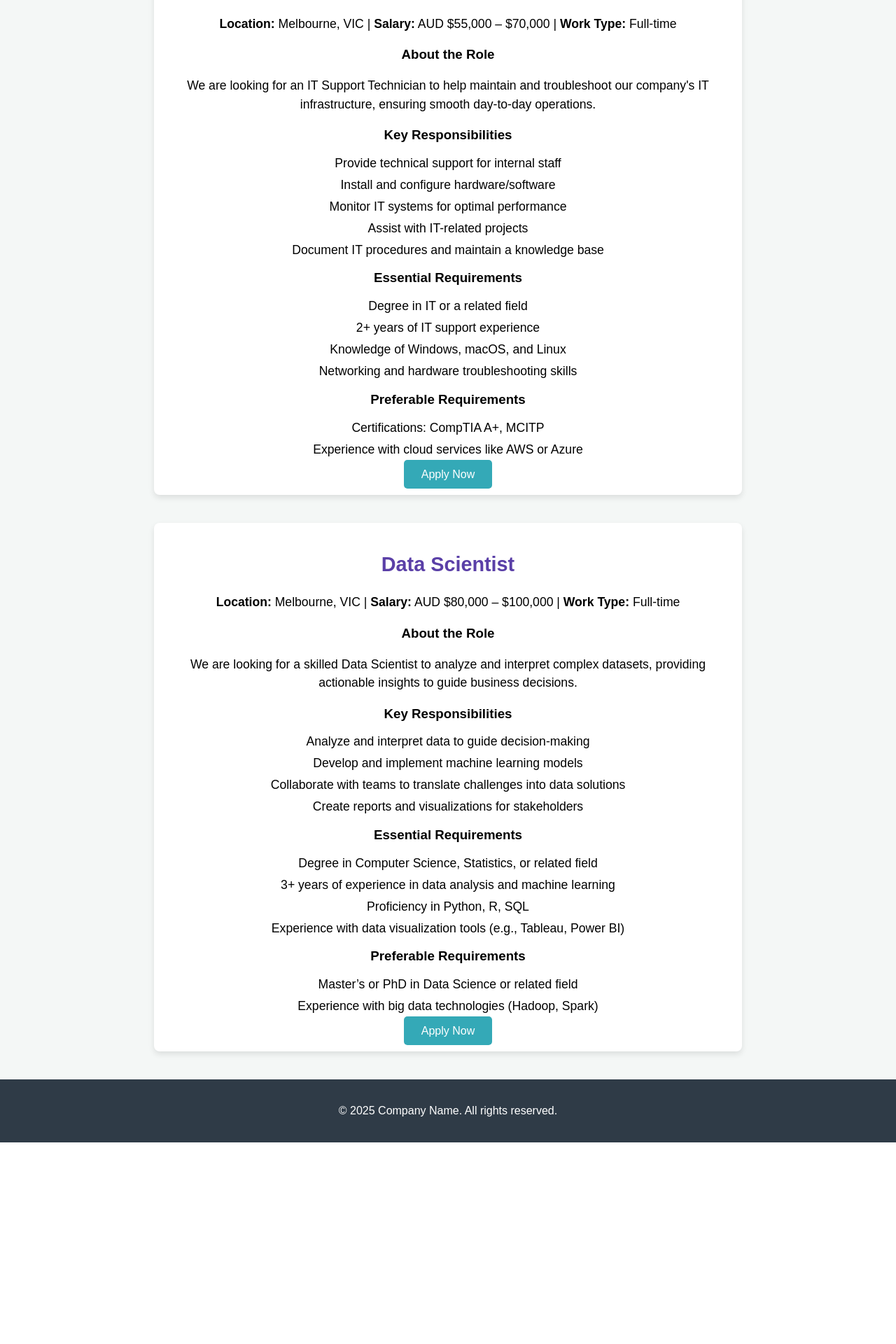
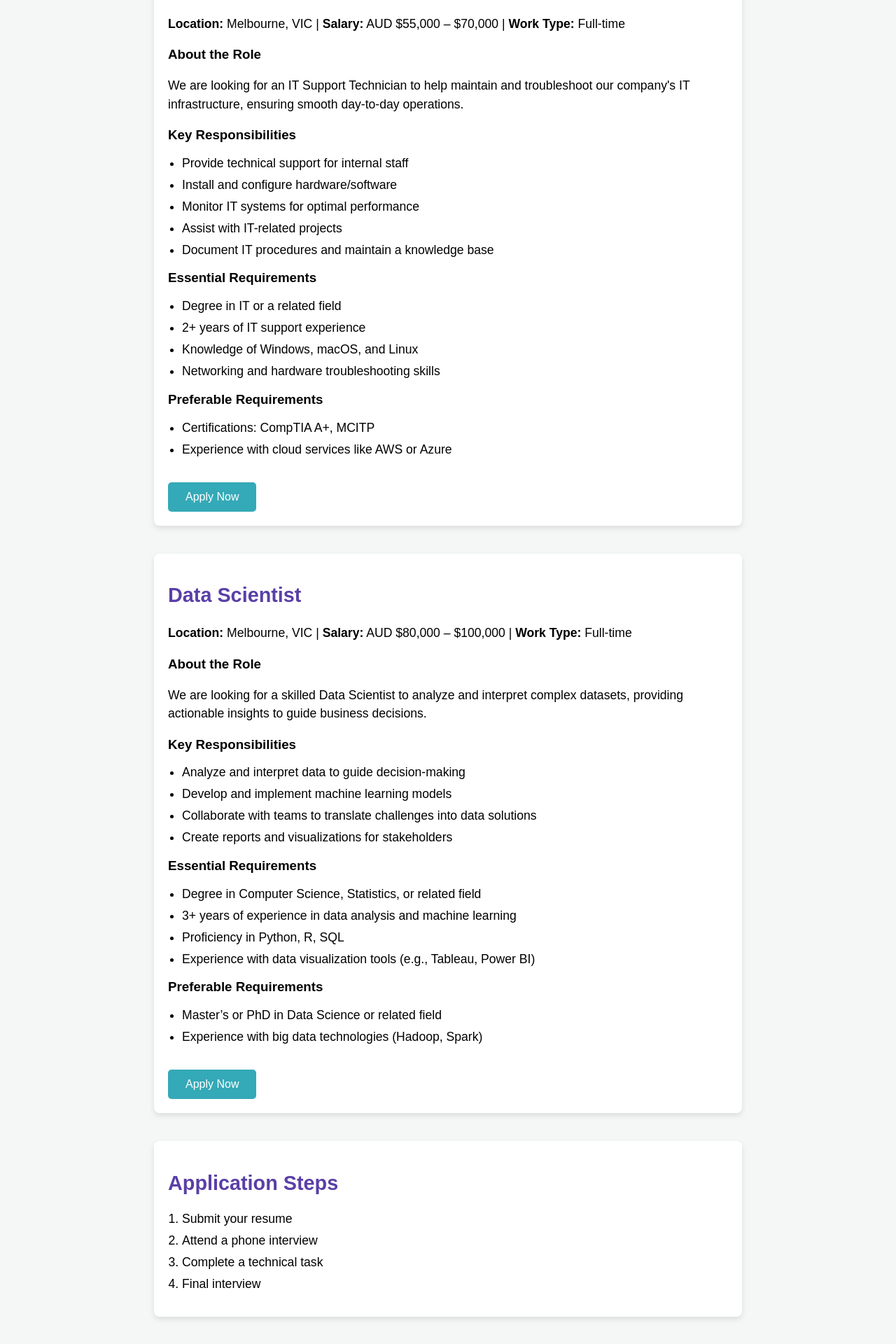
Before and after one commit to Muyheak/Group-Assignment, a PHP site: page /project1/jobs.html in a window 1280 px wide. Shown: the part 920-2840 px from the top of the page at 70% size. Before the commit the page ends 2552 px from the top, so only its background shows below. Run offline with PHP 8.4, Linux system fonts and the light colour scheme.

Commit message:
nameless

```diff
--- a/project1/jobs.html
+++ b/project1/jobs.html
@@ -4,20 +4,18 @@
   <meta charset="UTF-8">
   <meta name="viewport" content="width=device-width, initial-scale=1.0">
   <title>Job Descriptions</title>
-  <link href="styles/style.css" rel="stylesheet">
-
+  <link href="../styles/style.css" rel="stylesheet">
 </head>
 <body>
 
-  <!-- Hero Section -->
-  <div class="hero">
+  <header class="hero">
     <h1>We Are Recruiting</h1>
     <p>Join our team and make an impact!</p>
-    <a href="#job-description" class="cta-button">View Job Descriptions</a>
-  </div>
+    <a href="#it-support" class="cta-button">View Job Descriptions</a>
+  </header>
 
-  <!-- IT Support Technician Section -->
-  <div id="it-support" class="section job-description-container">
+  <main>
+    <section id="it-support" class="job-description-container">
       <h2>IT Support Technician</h2>
       <p><strong>Location:</strong> Melbourne, VIC | <strong>Salary:</strong> AUD $55,000 – $70,000 | <strong>Work Type:</strong> Full-time</p>
 
@@ -48,10 +46,9 @@
       </ul>
 
       <a href="#" class="cta-button">Apply Now</a>
-  </div>
+    </section>
 
-  <!-- Data Scientist Section -->
-  <div id="data-scientist" class="section job-description-container">
+    <section id="data-scientist" class="job-description-container">
       <h2>Data Scientist</h2>
       <p><strong>Location:</strong> Melbourne, VIC | <strong>Salary:</strong> AUD $80,000 – $100,000 | <strong>Work Type:</strong> Full-time</p>
 
@@ -81,11 +78,21 @@
       </ul>
 
       <a href="#" class="cta-button">Apply Now</a>
-  </div>
+    </section>
 
-  <!-- Footer -->
+    <aside class="job-description-container">
+      <h2>Application Steps</h2>
+      <ol>
+        <li>Submit your resume</li>
+        <li>Attend a phone interview</li>
+        <li>Complete a technical task</li>
+        <li>Final interview</li>
+      </ol>
+    </aside>
+  </main>
+
   <footer>
-    <p>&copy; 2025 Company Name. All rights reserved.</p>
+    <p>&copy; 2025 Nameless Company. All rights reserved.</p>
   </footer>
 
 </body>
--- a/styles/style.css
+++ b/styles/style.css
@@ -1,4 +1,3 @@
-
 /* Job Description */
 body {
   font-family: Arial, sans-serif;
@@ -20,6 +19,7 @@ body {
   justify-content: center;
   align-items: center;
   flex-direction: column;
+  text-align: center;
 }
 
 .hero h1 {
@@ -51,6 +51,7 @@ body {
   padding: 20px;
   box-shadow: 0 4px 8px rgba(0, 0, 0, 0.1);
   border-radius: 8px;
+  text-align: left;
 }
 
 .job-description-container h2 {
@@ -64,12 +65,13 @@ body {
   margin: 20px 0;
 }
 
-  .job-description-container ul {
-    list-style-type: none;
-    padding: 0;
+.job-description-container ul,
+.job-description-container ol {
+  padding-left: 20px;
 }
 
-  .job-description-container ul li {
+.job-description-container ul li,
+.job-description-container ol li {
   font-size: 1.1em;
   margin-bottom: 10px;
 }
@@ -81,6 +83,7 @@ body {
   text-decoration: none;
   border-radius: 5px;
   margin-top: 20px;
+  display: inline-block;
 }
 
 .cta-button:hover {
```
Lines whose indentation alone changed are shown as unchanged.
